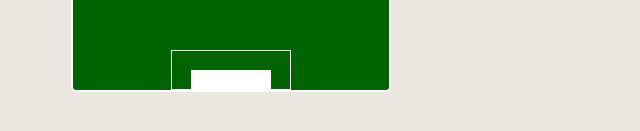
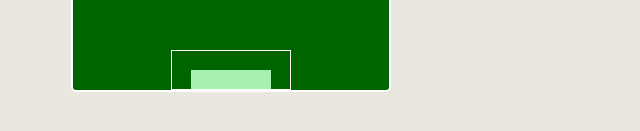
Before and after one commit to Kennius7/SG-MATCH-SIM, a React (Vite) app: page / in a window 1280 px wide. Shown: the part 583-714 px from the top of the page, without its empty margins (309-949 px from the left). Built offline with nearby package versions, Linux system fonts and the light colour scheme.

Commit message:
fix: ui changes to the pitch - 06

```diff
--- a/src/components/footballSimulation.jsx
+++ b/src/components/footballSimulation.jsx
@@ -15,7 +15,7 @@ function FootballPitchSimulation() {
     const animationRef = useRef(null);
     const [trail, setTrail] = useState([]); // Store the ball's past positions
     const [isStart, setIsStart] = useState(false);
-    const [playerTurn, setPlayerTurn] = useState(true);
+    const [playerTurn, setPlayerTurn] = useState(false);
 
 
 
@@ -48,7 +48,7 @@ function FootballPitchSimulation() {
     }
 
     const switchTurn = () => {
-        // setPlayerTurn(!playerTurn);
+        setPlayerTurn(!playerTurn);
     }
 
 
@@ -135,9 +135,9 @@ function FootballPitchSimulation() {
                     className='absolute top-[50%] left-0 w-full h-[1px] bg-white border-[0.5px] border-white'>
                 </div>
                 {/* Goal Box Top */}
-                <div className='absolute leftCalc1 top-0 w-[80px] h-[20px] bg-white'></div>
+                <div className={`absolute leftCalc1 top-0 w-[80px] h-[20px] ${playerTurn ? "bg-[#a6f1af]" : "bg-white"}`}></div>
                 {/* Goal Box Bottom */}
-                <div className='absolute leftCalc1 bottom-0 w-[80px] h-[20px] bg-white'></div>
+                <div className={`absolute leftCalc1 bottom-0 w-[80px] h-[20px] ${!playerTurn ? "bg-[#a6f1af]" : "bg-white"}`}></div>
                 {/* 18 Yard Box Top */}
                 <div className='absolute leftCalc2 top-0 w-[120px] h-[40px] bg-transparent border-[1px] border-white'></div>
                 {/* 18 Yard Box Bottom */}
```
